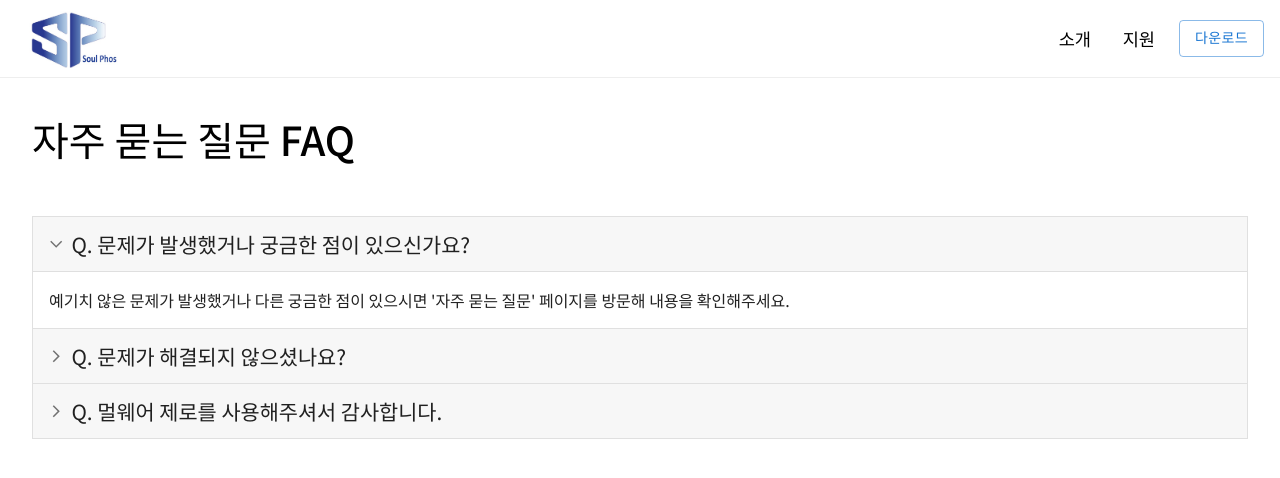
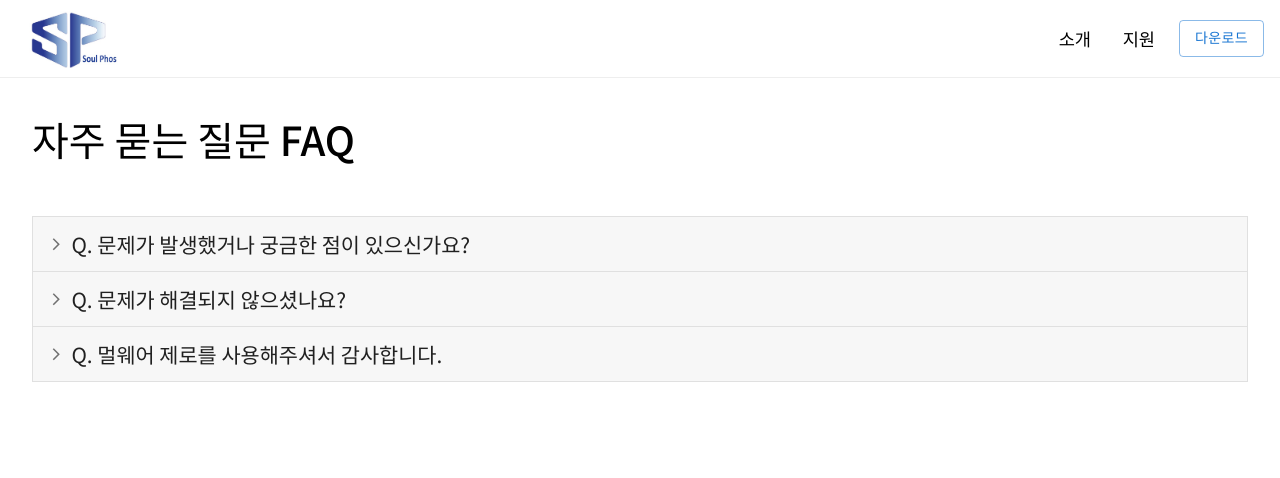
Before and after one commit to soulphos22/soulphos_Homepage, a React (Create React App) app: page /faq in a window 1280 px wide. Shown: the top 478 px of the page. Built offline with nearby package versions, Linux system fonts and the light colour scheme.

Commit message:
fix: 일부 CSS 수정

```diff
--- a/src/components/faqpage/FaqItem.jsx
+++ b/src/components/faqpage/FaqItem.jsx
@@ -4,6 +4,8 @@ import MuiAccordion from '@mui/material/Accordion';
 import MuiAccordionSummary from '@mui/material/AccordionSummary';
 import MuiAccordionDetails from '@mui/material/AccordionDetails';
 import ArrowForwardIosSharpIcon from '@mui/icons-material/ArrowForwardIosSharp';
+
+import COLOR from '../../assets/styles/colors';
 
 const Accordion = styled((props) => (
   <MuiAccordion disableGutters elevation={0} square {...props} />
@@ -28,6 +30,9 @@ const AccordionSummary = styled((props) => (
       ? 'rgba(255, 255, 255, .05)'
       : 'rgba(0, 0, 0, .03)',
   flexDirection: 'row-reverse',
+  '&.Mui-expanded': {
+    backgroundColor: COLOR.blue,
+  },
   '& .MuiAccordionSummary-expandIconWrapper.Mui-expanded': {
     transform: 'rotate(90deg)',
   },
--- a/src/components/homepage/ItemList.jsx
+++ b/src/components/homepage/ItemList.jsx
@@ -83,12 +83,13 @@ const itemListTextBox = {
   display: 'flex',
   flexDirection: 'column',
   justifyContent: 'center',
-  gap: '1rem',
+  gap: '0.7rem',
 };
 
 const itemListTextStyle = {
   fontSize: '2.3rem',
   color: COLOR.blue,
+  marginBottom: '0.7rem',
 };
 
 const itemListImageStyle = {
--- a/src/pages/FaqPage.jsx
+++ b/src/pages/FaqPage.jsx
@@ -6,7 +6,7 @@ import FaqItem from '../components/faqpage/FaqItem';
 import Report from '../components/homepage/Report';
 
 export default function FaqPage() {
-  const [expanded, setExpanded] = useState('panel1');
+  const [expanded, setExpanded] = useState('');
 
   const handleChange = (panel) => (_, newExpanded) => {
     setExpanded(newExpanded ? panel : false);
```
